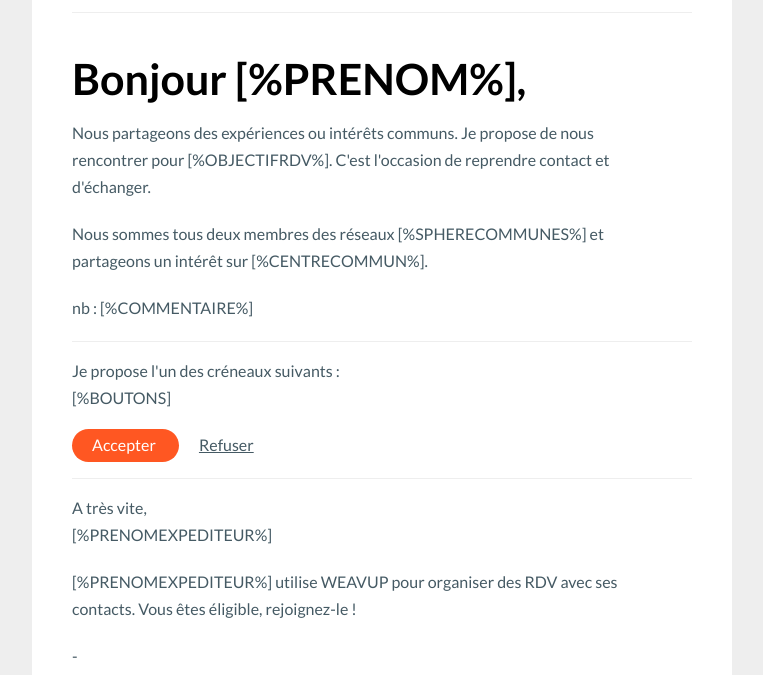
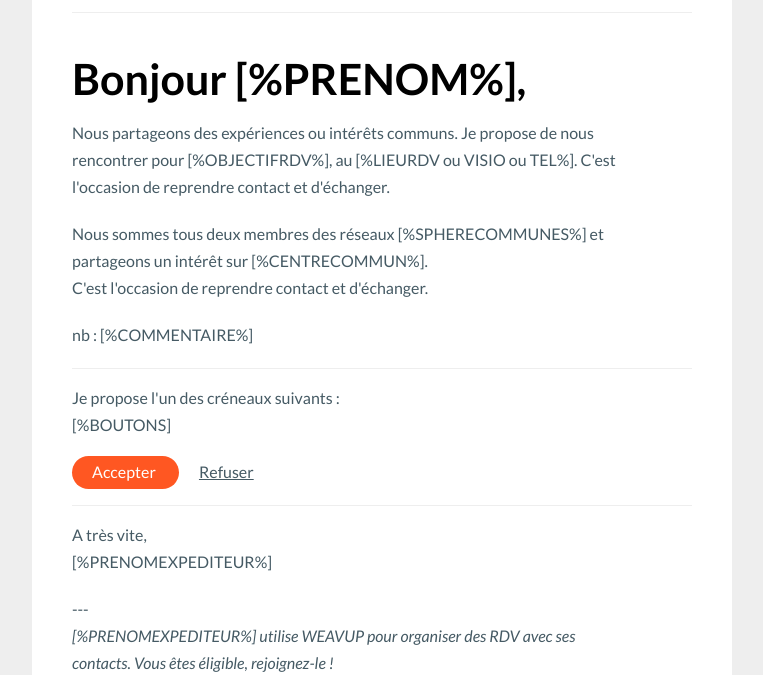
Before and after one commit to FabienBounoir/Weavup-email, a plain HTML site: page RDV.html in a window 1280 px wide. Shown: the part 120-795 px from the top of the page, without its empty margins (258-1021 px from the left). Drawn offline with Linux system fonts and the light colour scheme.

Commit message:
modification effectué

```diff
--- a/RDV.html
+++ b/RDV.html
@@ -208,13 +208,14 @@
 									<tr>
 										<td class="subheader__content" style="font-size: 16px; line-height: 27px; color:#455a64; padding: 0 60px 20px 0;" align="left">Nous
 											partageons des exp&eacute;riences ou int&eacute;r&ecirc;ts
-											communs. Je propose de nous rencontrer pour [%OBJECTIFRDV%]. C'est l'occasion de
+											communs. Je propose de nous rencontrer pour [%OBJECTIFRDV%], au [%LIEURDV ou VISIO ou TEL%]. C'est l'occasion de
 											reprendre contact et d'&eacute;changer.
 										</td>
 									</tr>
 									<tr>
 										<td class="subheader__content" style="font-size: 16px; line-height: 27px; color:#455a64; padding: 0 60px 20px 0;" align="left">
-											Nous sommes tous deux membres des r&eacute;seaux [%SPHERECOMMUNES%] et partageons un int&eacute;r&ecirc;t sur [%CENTRECOMMUN%].
+											Nous sommes tous deux membres des r&eacute;seaux [%SPHERECOMMUNES%] et partageons un int&eacute;r&ecirc;t sur [%CENTRECOMMUN%].<br>
+											C'est l'occasion de reprendre contact et d'échanger.
 										</td>
 									</tr>
 									<tr>
@@ -266,13 +267,15 @@
 												</tr>
 												<tr>
 													<td class="paragraph-block__content" style="font-size: 16px; line-height: 27px; color:#455a64; padding: 0 60px 20px 0;" align="left">
-														[%PRENOMEXPEDITEUR%]
+														---<br>
+														<i>[%PRENOMEXPEDITEUR%]
 														utilise WEAVUP pour organiser des RDV avec ses contacts. Vous &ecirc;tes &eacute;ligible,
-														rejoignez-le !
+														rejoignez-le !</i>
 													</td>
 												</tr>
 												<tr>
 													<td class="paragraph-block__content" style="font-size: 16px; line-height: 27px; color:#455a64; padding: 0 60px 20px 0;" align="left">
+														<br>
 														-<br>
 														<i>
 														G&eacute;rez directement vos invitations sur WEAVUP et rejoignez votre communaut&eacute; :
```
Also changed, not shown: index.html (+1 -1 lines), rendu email1.png (added).
